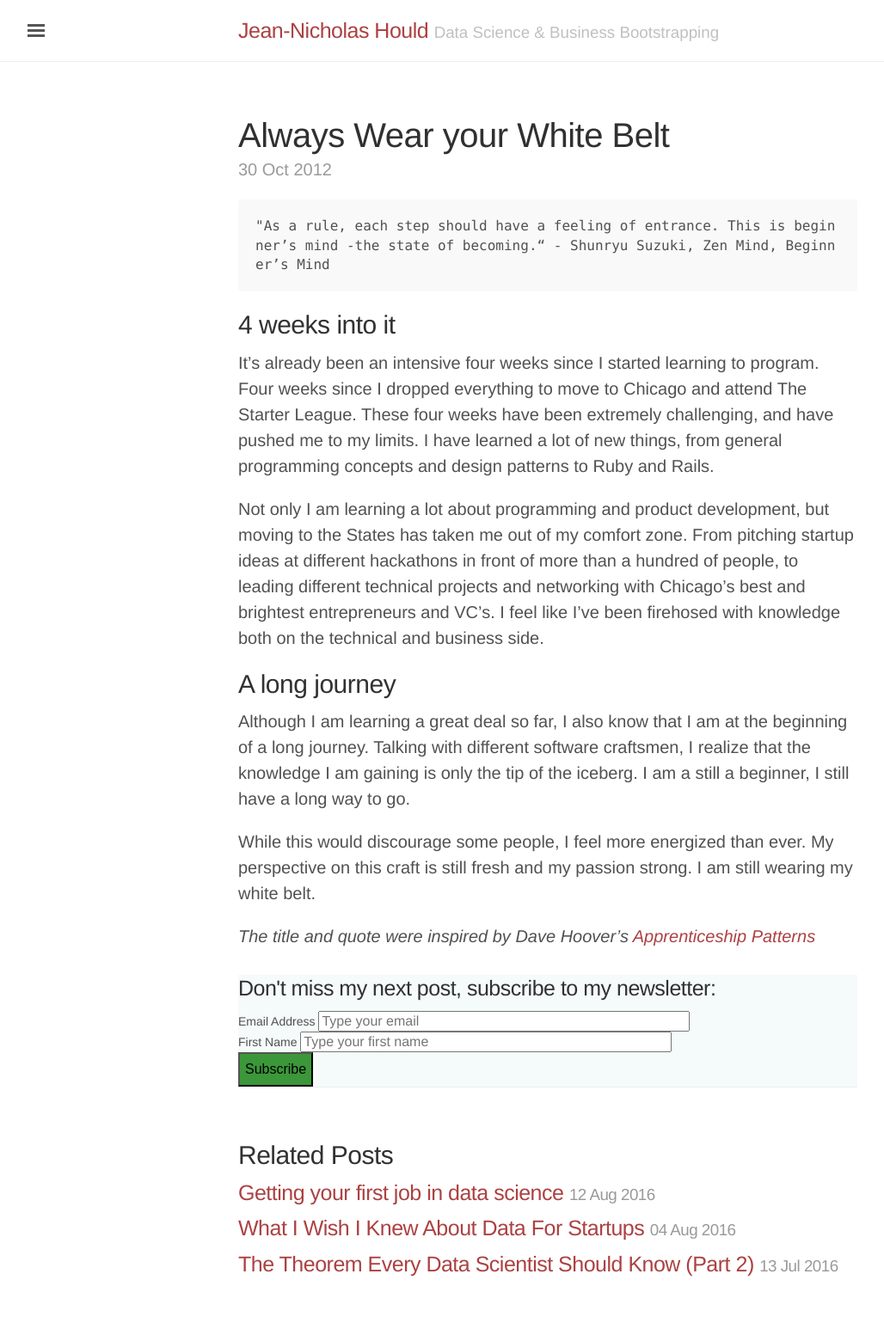
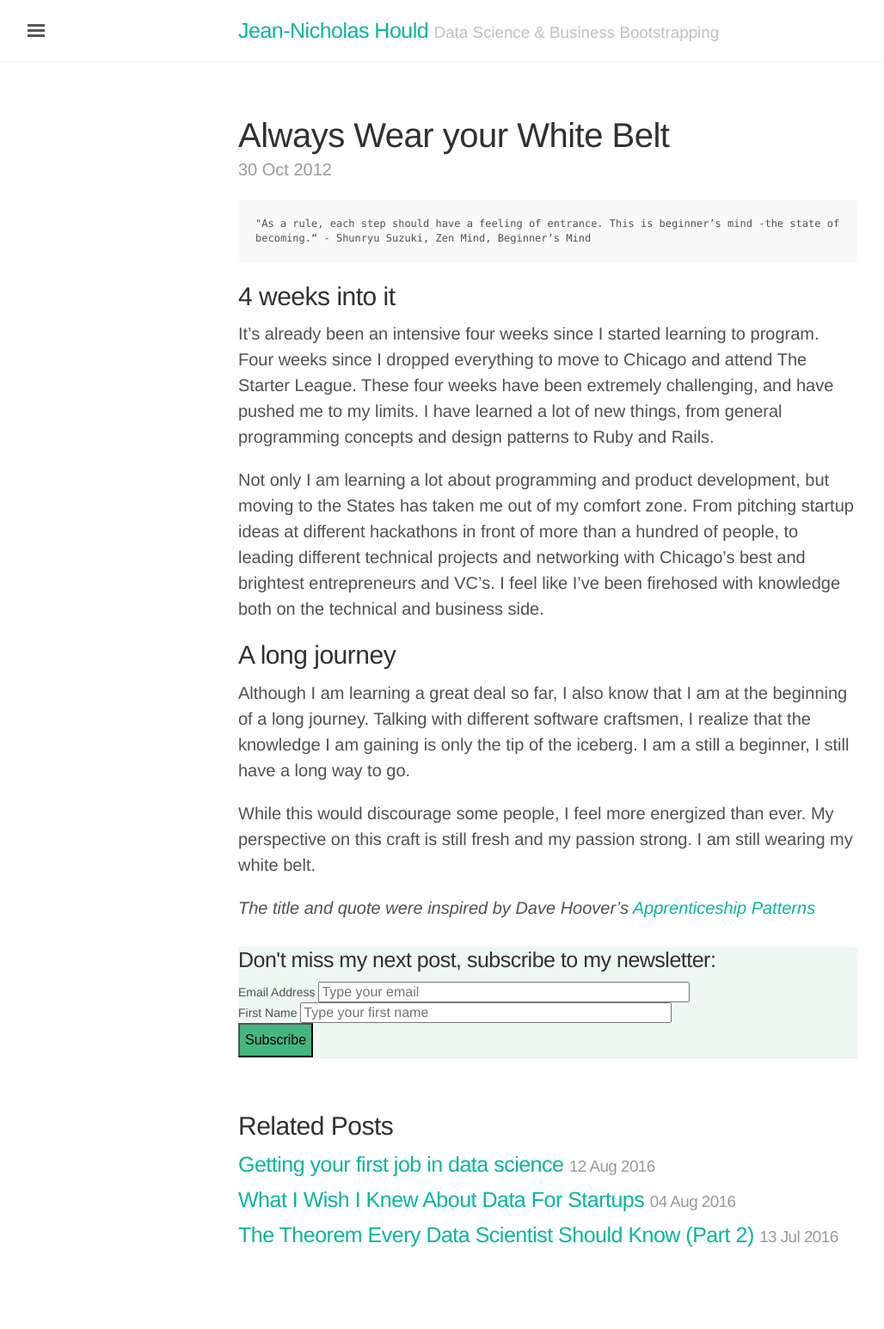
Before and after one commit to nickhould/nickhould.github.io, a Jekyll site: the page built from _posts/2012-10-30-always-wear-your-white-belt.md, in a window 1280 px wide. Shown: the whole page at 86% size, without its empty margins (3-1031 px from the left). Built offline with Jekyll 4.4.1, drawn with Linux system fonts in a browser that asks for light colours; nearby versions of some CDN libraries; a script that is not in the unit is left out; comment, search, counter and statistics services are not loaded; after the commit the page ends 1512 px from its top, so only the background shows below that.

Commit message:
Cahnge layout

```diff
--- a/public/css/custom.css
+++ b/public/css/custom.css
@@ -1,18 +1,39 @@
+/* Red */
+.theme-base-08 .sidebar,
+.theme-base-08 .sidebar-toggle:active,
+.theme-base-08 #sidebar-checkbox:checked ~ .sidebar-toggle {
+  background-color: #07b69c;
+}
+.theme-base-08 .container a,
+.theme-base-08 .sidebar-toggle,
+.theme-base-08 .related-posts li a:hover {
+  color: #07b69c;
+}
+
+table.dataframe {
+  font-size: 0.6em;
+  text-align: left;
+}
+
+code, pre {
+  font-size: 0.6em;
+}
+
 #mc_embed_signup {
-  background: #f5fafb;
+  background: #edf8f3;
   clear:left;
   font-family: 'Avenir Next', Helvetica, Arial, sans-serif;
   font-size: 14px;
 }
 
 #mc_embed_signup .button {
-  background-color: #3b9739;
+  background-color: #45b67f;
   height: 40px;
   font-size: 16px;
 }
 
 #mc_embed_signup .button:hover {
-  background-color: #2f792e;
+  background-color: #057968;
 }
 
 #mc_embed_signup form {
```
